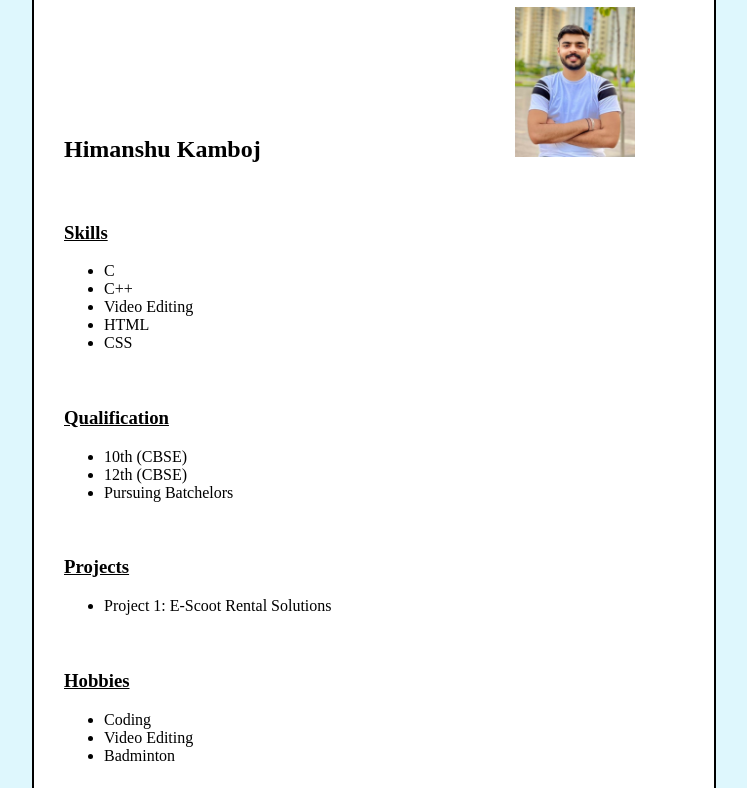
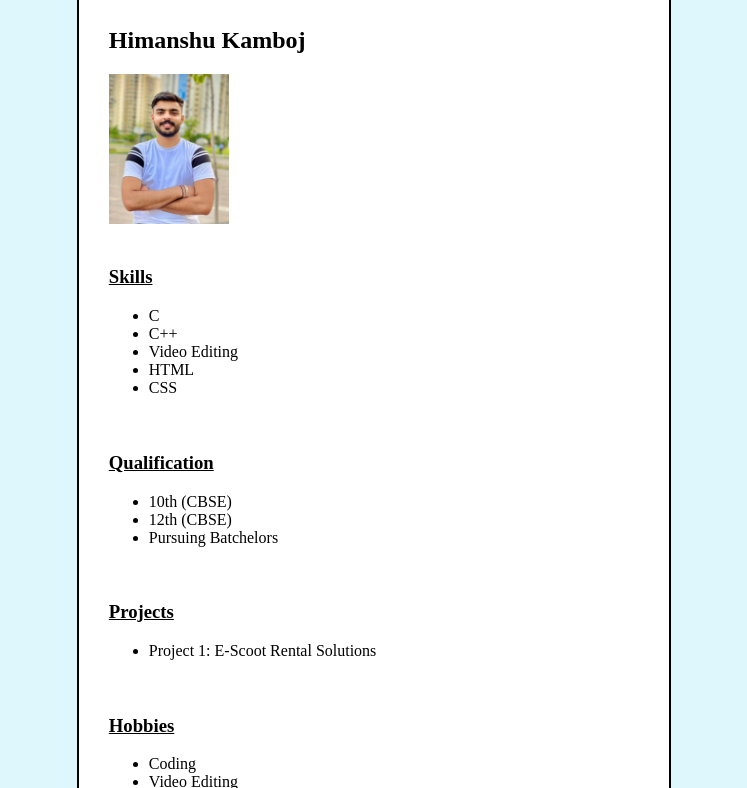
Before and after one commit to himanshu-kamboj/himanshu-kamboj.github.io, a plain HTML site: page resume.html in a window 1280 px wide. Shown: the part 115-903 px from the top of the page, without its empty margins (266-1013 px from the left). Drawn offline with Linux system fonts and the light colour scheme.

Commit message:
Update resume.css

```diff
--- a/resume.css
+++ b/resume.css
@@ -12,7 +12,7 @@ body{
 }
 .information-container{
     background-color: white;
-    width: 50vw;
+    width: 43vw;
     border: 2px solid black;
     border-radius: 10px;
     padding: 20px;
```
